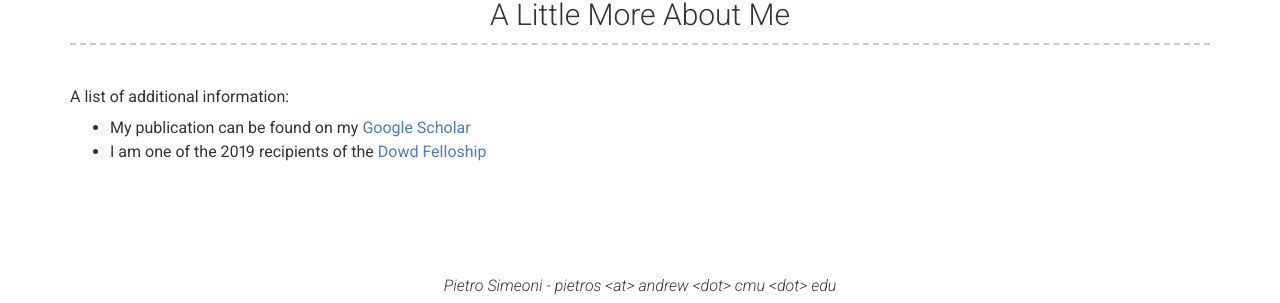
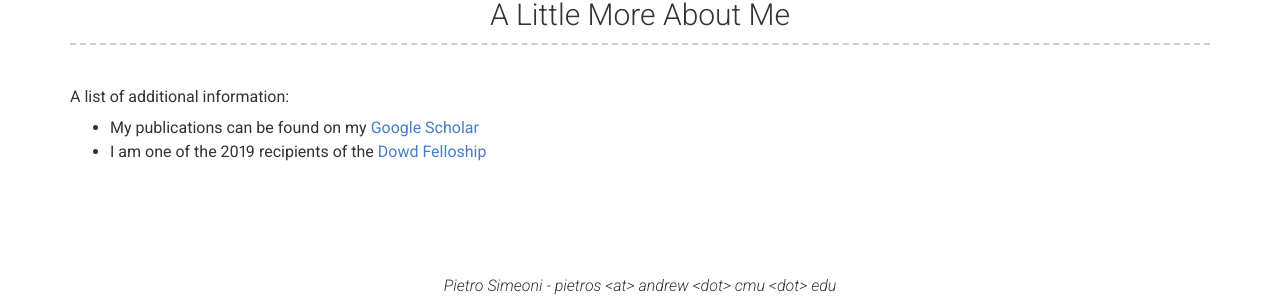
Before and after one commit to simeonipietro/pietrosimeoni.com, a Jekyll site: the page built from index.md, in a window 1280 px wide. Shown: the part 1587-1890 px from the top of the page. Built offline with Jekyll 4.4.1, drawn with Linux system fonts in a browser that asks for light colours; nearby versions of some CDN libraries.

Commit message:
Update _config.yml

```diff
--- a/_config.yml
+++ b/_config.yml
@@ -93,7 +93,7 @@ skills_content: | # this will include new lines to allow paragraphs
 # more_title: A Little More About Me #(Use this to override about more section title)
 more_content: | # this will include new lines to allow paragraphs
   A list of additional information:
-  - My publication can be found on my <a href="https://scholar.google.com/citations?user=D__2vLAAAAAJ&hl=it">Google Scholar</a>
+  - My publications can be found on my <a href="https://scholar.google.com/citations?user=D__2vLAAAAAJ&hl=it">Google Scholar</a>
   - I am one of the 2019 recipients of the <a href="https://engineering.cmu.edu/faculty-staff/awards/faculty-awards/dowd-fellowship.html">Dowd Felloship</a>
 
 
```
